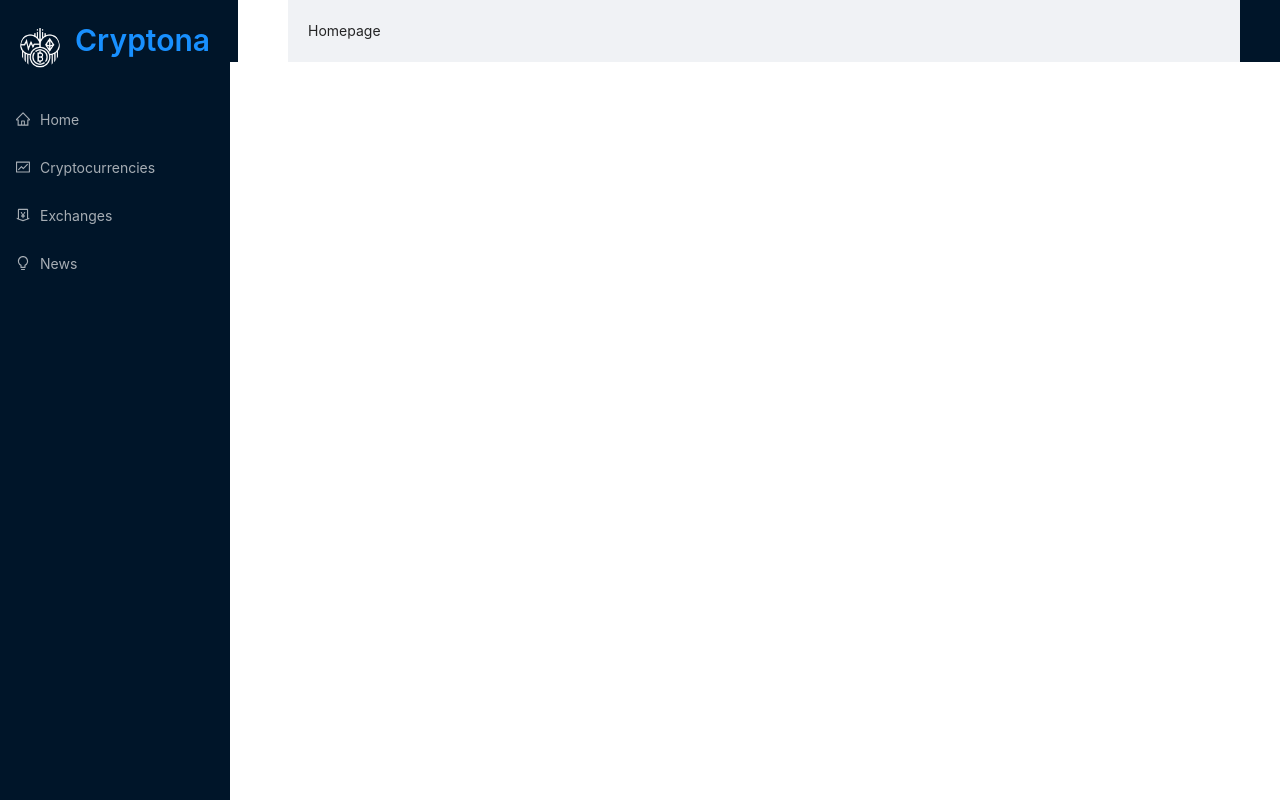
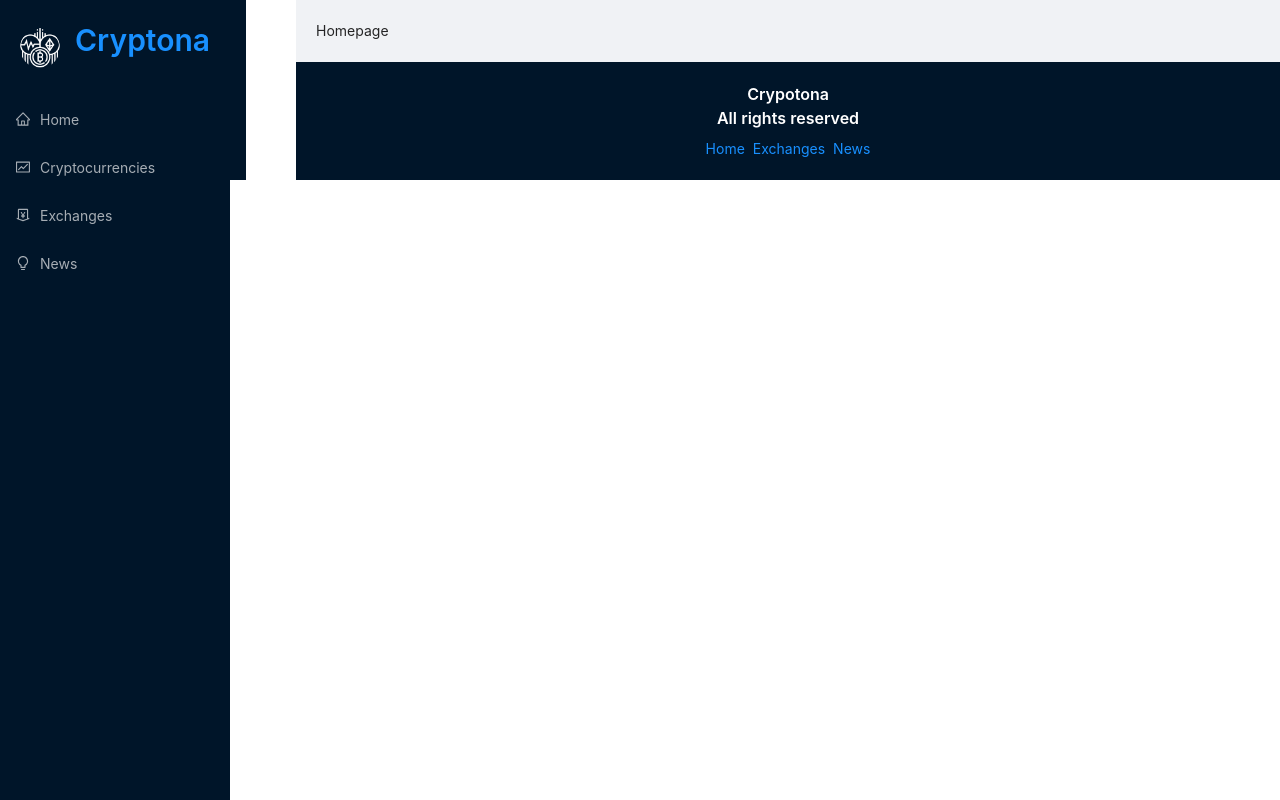
Before and after one commit to Tom-Lewis-Coder/react-crypto-tracker, a React (Create React App) app: page / in a window 1280 px wide. Built offline with nearby package versions, Linux system fonts and the light colour scheme.

Commit message:
added footer

```diff
--- a/src/App.js
+++ b/src/App.js
@@ -1,6 +1,6 @@
 import React from 'react'
 import { Routes, Route, Link } from 'react-router-dom'
-import { Layout, Typograpgy, Space } from 'antd'
+import { Layout, Typography, Space } from 'antd'
 
 import { Navbar, Homepage, Exchanges, Cryptocurrencies, CryptoDetails, News } from './components'
 import './App.css'
@@ -33,9 +33,17 @@
                     </Routes>
                 </div>
             </Layout>
-        </div>
-        <div className='footer'>
-
+            <div className='footer'>
+                <Typography.Title level={5} style={{ color: 'white', textAlign: 'center' }}>
+                    Crypotona <br />
+                    All rights reserved
+                </Typography.Title>
+                <Space>
+                    <Link to='/'>Home</Link>
+                    <Link to='/exchanges'>Exchanges</Link>
+                    <Link to='/news'>News</Link>
+                </Space>
+            </div>
         </div>
     </div>
   )
```
